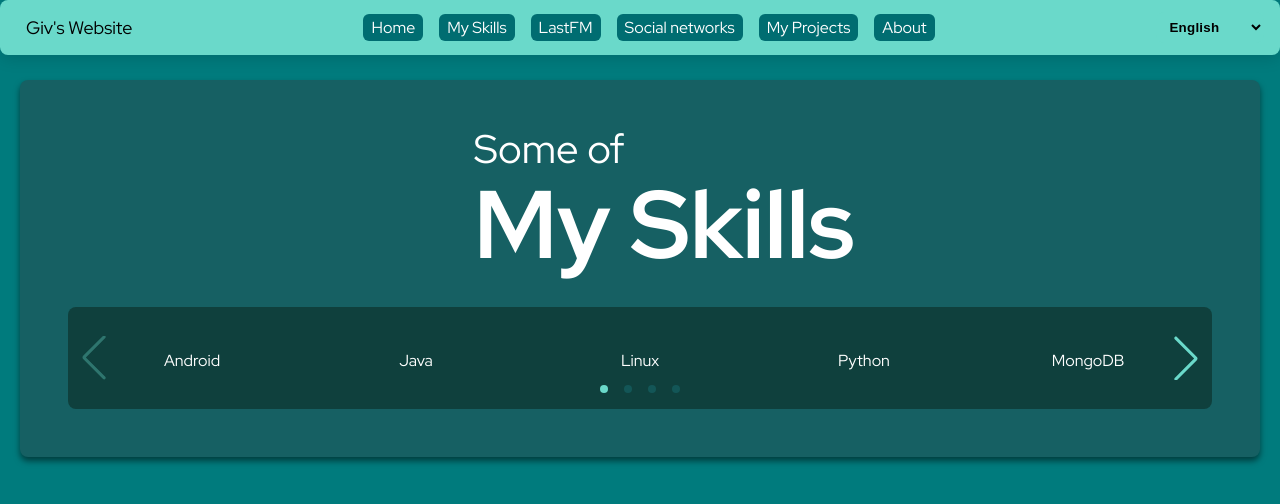
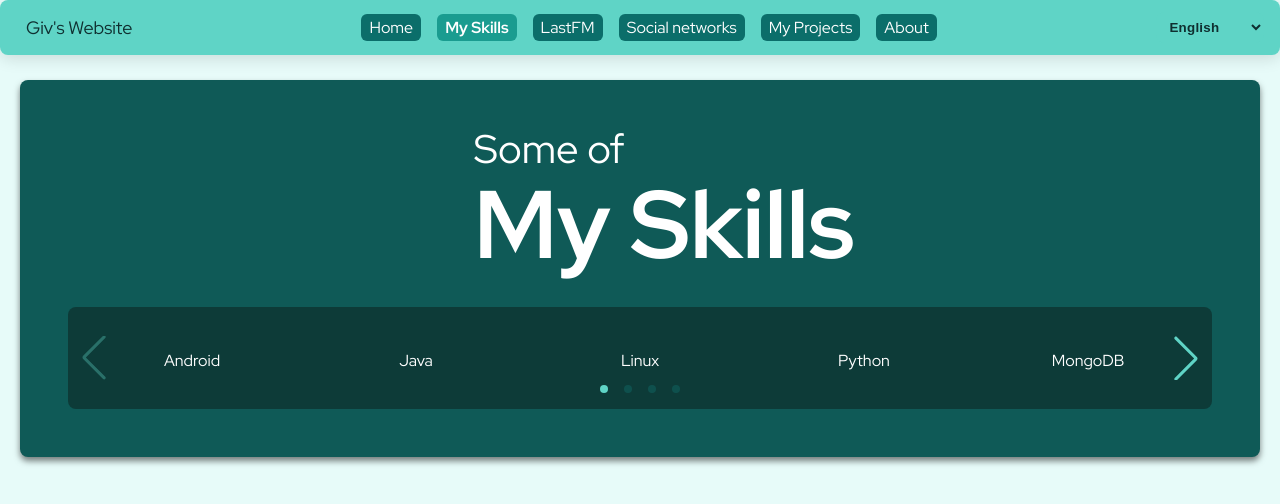
Before and after one commit to GiovaniFZ/my-website-vue, a Vue app: page /skills in a window 1280 px wide. Shown: the top 504 px of the page. Built offline with nearby package versions, Linux system fonts and the light colour scheme; some icons are missing.

Commit message:
style: add vue router active class (desktop) and change colors

```diff
--- a/package.json
+++ b/package.json
@@ -1,7 +1,7 @@
 {
   "name": "givs-website-vue",
   "private": true,
-  "version": "2.2.11",
+  "version": "2.2.12",
   "type": "module",
   "scripts": {
     "dev": "vite",
--- a/src/components/Header.vue
+++ b/src/components/Header.vue
@@ -15,7 +15,7 @@ function handleClick() {
   <Sidebar :is-open="isOpen" @close="isOpen = false" />
   <header>
     <button class="menu-icon" @click="handleClick" aria-label="Open menu">≡</button>
-    <RouterLink class="first-anchor" to="/">Giv's Website</RouterLink>
+    <div class="first-anchor">Giv's Website</div>
     <nav>
       <RouterLink style="text-decoration: none;" to="/">{{ $t('home') }}</RouterLink>
       <RouterLink style="text-decoration: none;" to="/skills">{{ $t('skills') }}</RouterLink>
@@ -32,7 +32,7 @@ function handleClick() {
 
 <style scoped>
 header {
-  background-color: #6AD9CA;
+  background-color: #5fd4c6;
   padding: 0.75rem calc(1rem + env(safe-area-inset-right));
   padding-left: calc(1rem + env(safe-area-inset-left));
   top: 0;
@@ -57,7 +57,7 @@ header {
 
   a {
     text-decoration: none;
-    background-color: #006d71;
+    background-color: #0b6e6a;
     border-radius: 6px;
     color: #fff;
     padding: 0.25rem 0.5rem;
@@ -71,7 +71,7 @@ header {
     width: 2.25rem;
     height: 2.25rem;
     border-radius: 8px;
-    background: #166063;
+    background: #0f5a57;
     display: none;
     align-items: center;
     justify-content: center;
@@ -85,12 +85,12 @@ header {
   }
 
   .menu-icon:hover {
-    background: #1a6b64;
+    background: #13645e;
   }
 
   .first-anchor {
     background: none;
-    color: #000;
+    color: #0f2f30;
     font-size: 1.125rem;
     padding: 0 10px;
     white-space: nowrap;
@@ -99,7 +99,7 @@ header {
   }
 
   a:hover {
-    background-color: #55bfb1;
+    background-color: #48b9ad;
     cursor: pointer;
   }
 
@@ -120,20 +120,25 @@ header {
     border-radius: 8px;
     cursor: pointer;
     padding: 0.45rem 0.6rem;
-    background-color: #6AD9CA;
-    color: #000;
+    background-color: #5fd4c6;
+    color: #0f2f30;
     font-weight: 600;
     min-width: 3.2rem;
     letter-spacing: 0.02em;
   }
 
   select:hover {
-    background-color: #55bfb1;
+    background-color: #48b9ad;
   }
 
   select option {
     background-color: #fff;
-    color: #000;
+    color: #0f2f30;
   }
 }
+
+.router-link-active {
+  background: #1a9c90;
+  font-weight: bold;
+}
 </style>
--- a/src/components/RoundedSection.vue
+++ b/src/components/RoundedSection.vue
@@ -40,11 +40,11 @@ defineProps({
 <style scoped>
 @keyframes colors {
   0% {
-    background-color: #1a6b64;
+    background-color: #13645e;
   }
 
   100% {
-    background-color: #166063;
+    background-color: #0f5a57;
   }
 }
 
@@ -63,7 +63,7 @@ defineProps({
 }
 
 .wrapper {
-  background-color: #166063;
+  background-color: #0f5a57;
   border-radius: 8px;
   padding: 3rem;
   box-sizing: border-box;
--- a/src/components/Sidebar.vue
+++ b/src/components/Sidebar.vue
@@ -71,7 +71,7 @@ defineProps({
 }
 
 aside {
-  background: linear-gradient(135deg, #124344 80%, #166063 100%);
+  background: linear-gradient(135deg, #0f3f3c 80%, #0f5a57 100%);
   opacity: 0.98;
   position: fixed;
   height: 100vh;
@@ -100,9 +100,9 @@ aside > button {
   all: unset;
   align-self: flex-end;
   cursor: pointer;
-  color: #6AD9CA;
-  background: rgba(22, 96, 99, 0.18);
-  border: 1px solid rgba(106, 217, 202, 0.45);
+  color: #5fd4c6;
+  background: rgba(15, 90, 87, 0.18);
+  border: 1px solid rgba(95, 212, 198, 0.45);
   border-radius: 10px;
   width: 2.25rem;
   height: 2.25rem;
@@ -114,13 +114,13 @@ aside > button {
 }
 
 aside > button:hover {
-  background: #6AD9CA;
-  color: #124344;
+  background: #5fd4c6;
+  color: #0f3f3c;
   border-color: transparent;
 }
 
 aside > button:focus-visible {
-  outline: 2px solid #6AD9CA;
+  outline: 2px solid #5fd4c6;
   outline-offset: 2px;
 }
 
@@ -149,8 +149,8 @@ li a {
 
 li a:hover,
 li a.router-link-exact-active {
-  background: #6AD9CA;
-  color: #124344;
+  background: #5fd4c6;
+  color: #0f3f3c;
 }
 
 .sidebar-enter-active {
--- a/src/style.css
+++ b/src/style.css
@@ -5,7 +5,7 @@
 
   color-scheme: light dark;
   color: rgba(255, 255, 255, 0.87);
-  background: #007b7d;
+  background: #e7fbf9;
 
   font-synthesis: none;
   text-rendering: optimizeLegibility;
--- a/src/views/Contact.vue
+++ b/src/views/Contact.vue
@@ -16,7 +16,7 @@ import RoundedSection from '../components/RoundedSection.vue';
 }
 
 .contact-icons a:hover {
-  color: #6AD9CA;
+  color: #5fd4c6;
   transform: scale(1.1);
   transition: all 0.3s ease;
 }
--- a/src/views/MyProjects.vue
+++ b/src/views/MyProjects.vue
@@ -62,7 +62,7 @@ onMounted(async () => {
   border-radius: 12px;
   text-decoration: none;
   background-color: #ffffff;
-  color: #123435;
+  color: #0f2f30;
   padding: 1rem;
   border: 1px solid rgba(0, 0, 0, 0.08);
   box-shadow: 0 2px 8px rgba(0, 0, 0, 0.06);
@@ -72,11 +72,11 @@ onMounted(async () => {
 .roundedLink:hover {
   transform: translateY(-2px);
   box-shadow: 0 6px 18px rgba(0, 0, 0, 0.18);
-  background-color: #f2fbf9;
+  background-color: #eef9f7;
 }
 
 .roundedLink:focus-visible {
-  outline: 2px solid #6AD9CA;
+  outline: 2px solid #5fd4c6;
   outline-offset: 3px;
 }
 
@@ -90,7 +90,7 @@ onMounted(async () => {
 
 .roundedLink p:first-child {
   font-weight: 700;
-  color: #0f3d3e;
+  color: #0e3a3b;
 }
 
 .roundedLink p:nth-child(2) {
@@ -98,7 +98,7 @@ onMounted(async () => {
 }
 
 .roundedLink p:last-child {
-  color: #166063;
+  color: #0f5a57;
   font-weight: 600;
 }
 
@@ -111,7 +111,7 @@ onMounted(async () => {
   align-items: center;
   gap: 0.4rem;
   margin-top: 0.5rem;
-  color: #166063;
+  color: #0f5a57;
 }
 
 .stars .count {
--- a/src/views/MySkills.vue
+++ b/src/views/MySkills.vue
@@ -57,7 +57,7 @@ const skills: Skill[] = [
 
 <style>
 .mySwiper {
-  background-color: #0f403d;
+  background-color: #0d3b38;
   border-radius: 8px;
   padding: 1rem;
   width: 100%;
@@ -72,10 +72,6 @@ const skills: Skill[] = [
 
 .swiperIcon:hover {
   transform: scale(1.2);
-}
-
-.mySwiper:hover {
-  box-shadow: 0 0 15px #6AD9CA;
 }
 
 .swiper-slide {
@@ -98,17 +94,17 @@ const skills: Skill[] = [
 
 .swiper-button-next,
 .swiper-button-prev {
-  color: #6AD9CA;
+  color: #5fd4c6;
 }
 
 .swiper-pagination-bullet {
-  background: #166063;
+  background: #0f5a57;
   opacity: 0.7;
   margin: 0;
 }
 
 .swiper-pagination-bullet-active {
-  background: #6AD9CA;
+  background: #5fd4c6;
   opacity: 1;
 }
 
```
